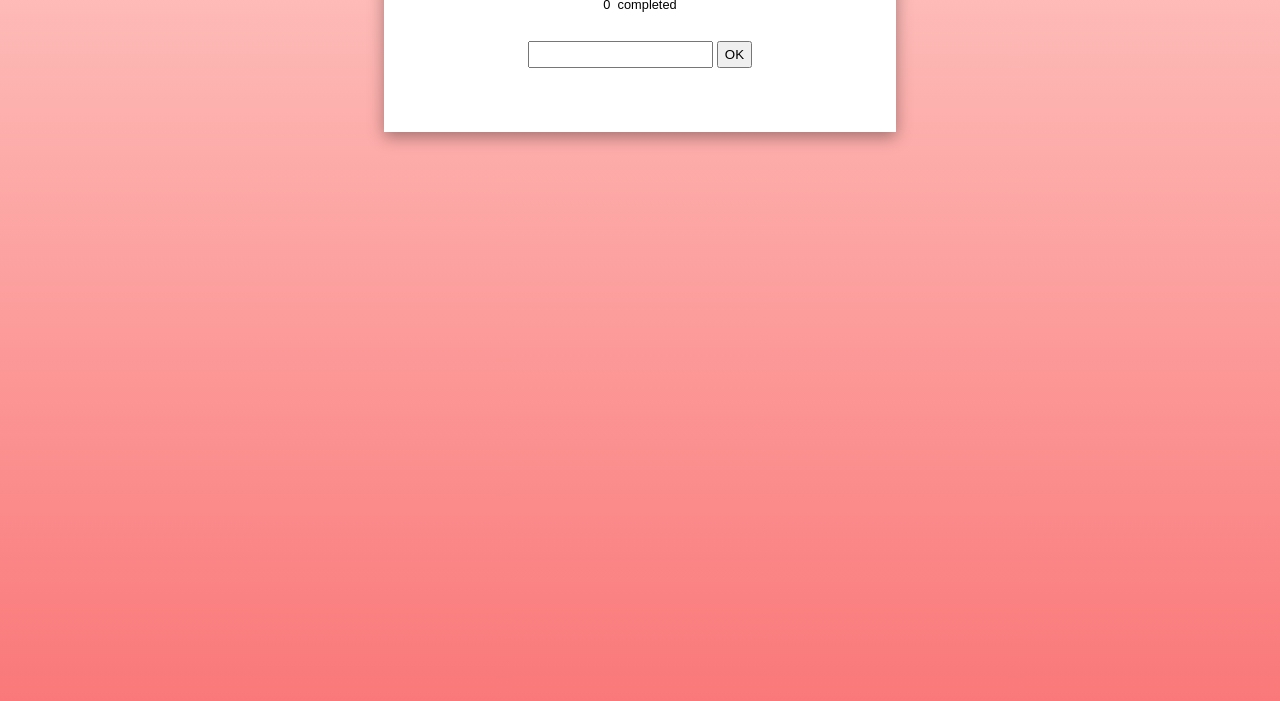
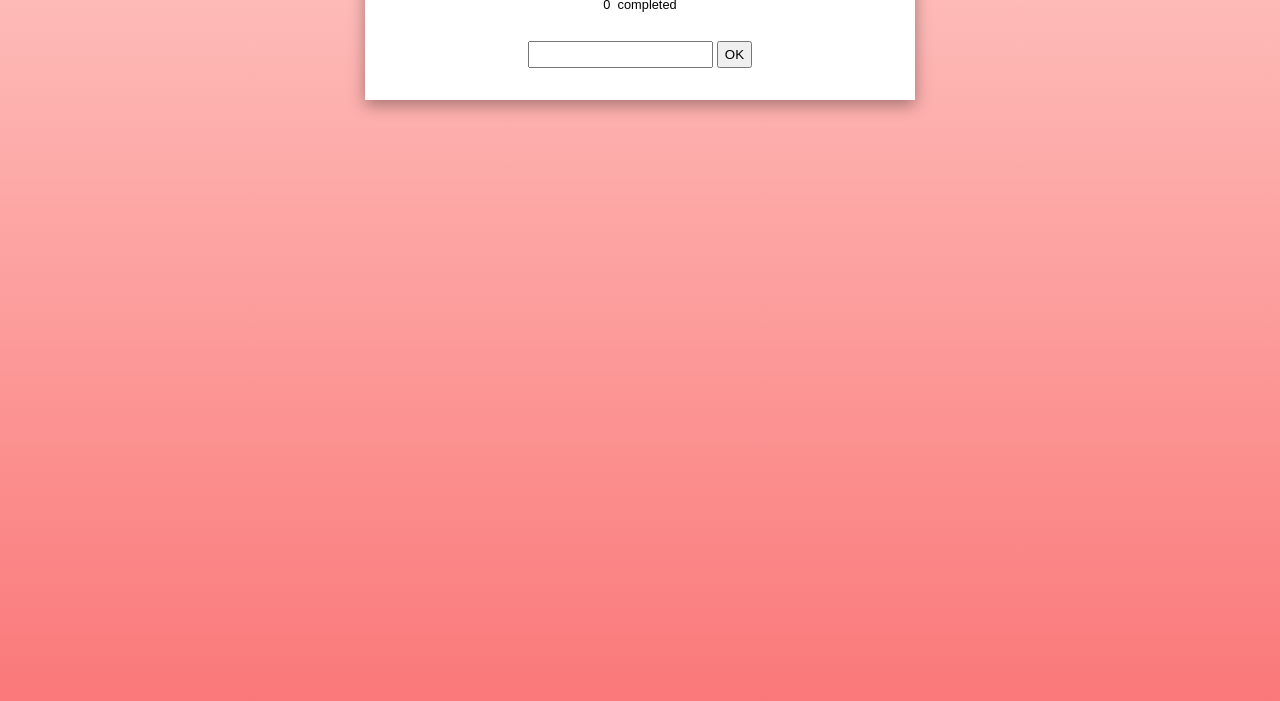
Before and after one commit to jakobpalmborg/todo-2, a plain HTML site: page index.html in a window 1280 px wide. Shown: the part 99-800 px from the top of the page. Drawn offline with Linux system fonts and the light colour scheme.

Commit message:
add media queries

```diff
--- a/index.html
+++ b/index.html
@@ -26,8 +26,8 @@
             <p class="warning"></p>
         </div>
 
-        <div class="todo-container container">
-            <ul class="todo-list">
+        <div class="todo-container ">
+            <ul class="todo-list ">
             </ul>
         </div>
 
--- a/styles.css
+++ b/styles.css
@@ -7,8 +7,8 @@ body {
 
 main {
     background-color: white;
-    margin: 0px 30% auto 30%;
-    padding: 0 2rem;
+    margin: o;
+
     box-shadow: rgba(0, 0, 0, 0.35) 0px 5px 15px;
     animation: maindrop 1s cubic-bezier(0.25, 0.1, 0.63, 1.84) forwards;
 }
@@ -47,6 +47,7 @@ li {
     font-size: 1.4rem;
     list-style: none;
     animation: add-list 0.5s forwards;
+    text-align: center;
 }
 
 img {
@@ -98,6 +99,7 @@ img {
     animation: warning 2s forwards;
     font-size: 0.8rem;
  }
+
 
 
  /* || Pseudo Selectors */
@@ -184,3 +186,31 @@ li:hover {
         opacity: 1;
     }
 }
+
+/* || Media Queries */
+
+
+@media screen and (min-width:768px) {
+    body {
+        margin: 0px 20% auto 20%;
+        padding: 0 2rem;
+    }
+}
+
+@media screen and (min-width:1024px) {
+    body {
+        margin: 0px 23% auto 23%;
+    }
+}
+
+@media screen and (min-width:1280px) {
+    body {
+        margin: 0px 26% auto 26%;
+    }
+}
+
+@media screen and (min-width:1536px) {
+    body {
+        margin: 0px 29% auto 29%;
+    }
+}
```
